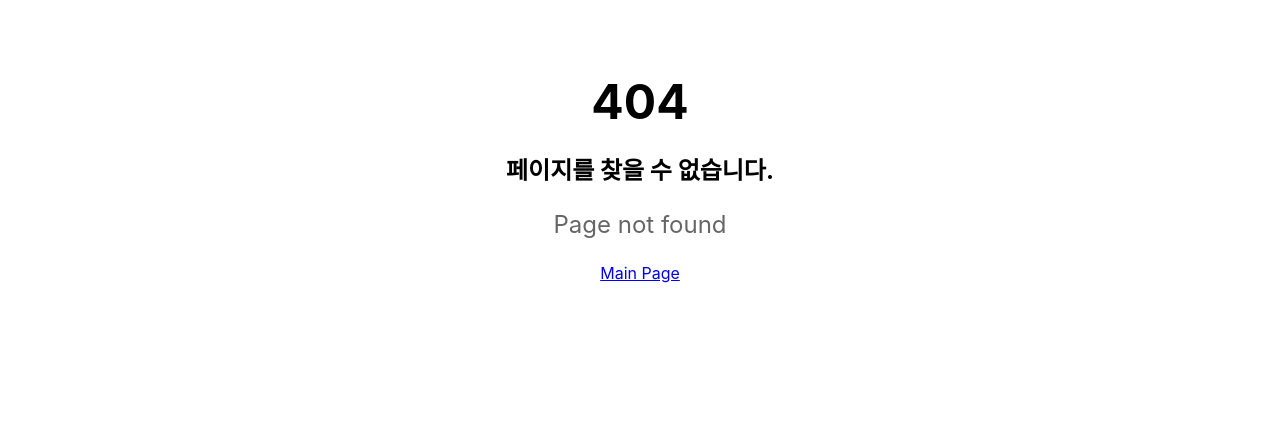
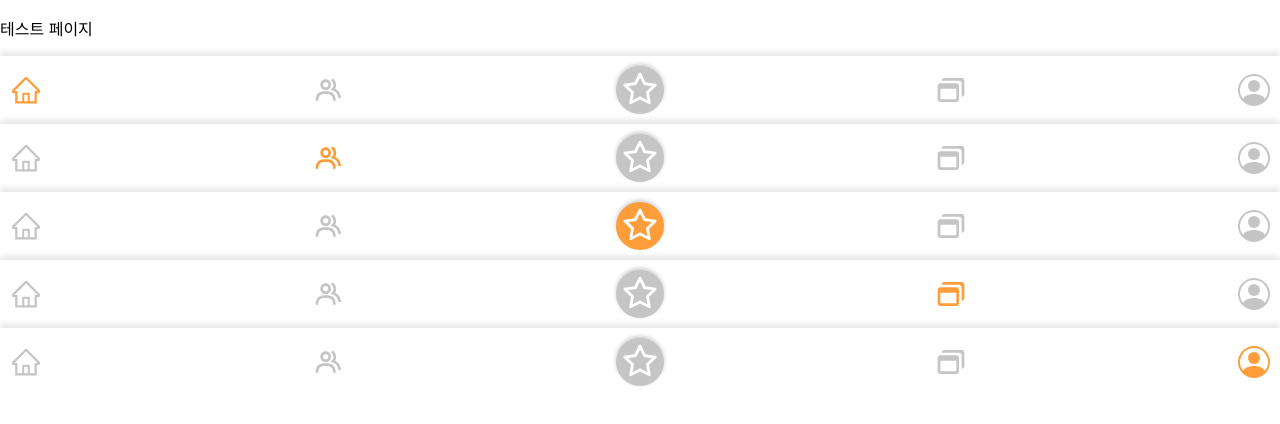
Before and after one commit to Jade-Good/FoodReco, a React (Create React App) app in the folder frontend/: page /test in a window 1280 px wide. Before the commit this address had no page. Shown: the top 424 px of the page. Built offline with nearby package versions, Linux system fonts and the light colour scheme.

Commit message:
Feat/FE : footer디자인 수정 및  생성

```diff
--- a/frontend/src/App.tsx
+++ b/frontend/src/App.tsx
@@ -17,6 +17,7 @@ import { MemberRecommendation } from './pages/memberRecommendation/MemberRecomme
 import { CrewRecommendation } from './pages/crewRecomendation/CrewRecommendation';
 import NotFound from './pages/notfound/NotFound';
 import MediaQueryProvider from 'react-responsive';
+import { Test } from './pages/Test';
 
 const queryClient = new QueryClient();
 
@@ -58,6 +59,7 @@ const App = () => {
               path="/crewrecommendation/:crewId"
               element={<CrewRecommendation />}
             />
+            <Route path="/test" element={<Test />} />
             <Route path="*" element={<NotFound />} />
           </Routes>
         </BrowserRouter>
--- a/frontend/src/components/MemberFooter/MemberFooterCrew.tsx
+++ b/frontend/src/components/MemberFooter/MemberFooterCrew.tsx
@@ -17,10 +17,12 @@ export const MemberFooterCrew = () => {
         onClick={() => navigate(`/friend/${memberId}`)}
         style={iconStyle}
       />
-      <AiOutlineStar
+      <div
+        style={circleStyle}
         onClick={() => navigate(`/recommendation/${memberId}`)}
-        style={iconStyle}
-      />
+      >
+        <AiOutlineStar style={starIconStyle} />
+      </div>
       <BiWindows
         onClick={() => navigate(`/crew/${memberId}`)}
         style={{ color: '#FE9D3A', fontSize: '2em' }}
@@ -46,3 +48,20 @@ const iconStyle = {
   fontSize: '2em', // 아이콘 크기 조정
   color: '#C6C5C5',
 };
+// 원 모양의 아이콘을 감싸는 div 스타일
+const circleStyle = {
+  display: 'flex',
+  justifyContent: 'center',
+  alignItems: 'center',
+  width: '3em',
+  height: '3em',
+  borderRadius: '50%', // 원 모양을 만듦
+  backgroundColor: '#C6C5C5', // 배경색 지정
+  boxShadow: '0px -2px 4px rgba(0, 0, 0, 0.2)', // 위쪽에 그림자 효과를 줌
+};
+
+const starIconStyle = {
+  fontSize: '2.5em', // 아이콘 크기 조정
+  color: 'white',
+  cursor: 'pointer',
+};
--- a/frontend/src/components/MemberFooter/MemberFooterFriend.tsx
+++ b/frontend/src/components/MemberFooter/MemberFooterFriend.tsx
@@ -17,10 +17,12 @@ export const MemberFooterFriend = () => {
         onClick={() => navigate(`/friend/${memberId}`)}
         style={{ color: '#FE9D3A', fontSize: '2em' }}
       />
-      <AiOutlineStar
+      <div
+        style={circleStyle}
         onClick={() => navigate(`/recommendation/${memberId}`)}
-        style={iconStyle}
-      />
+      >
+        <AiOutlineStar style={starIconStyle} />
+      </div>
       <BiWindows
         onClick={() => navigate(`/crew/${memberId}`)}
         style={iconStyle}
@@ -46,3 +48,20 @@ const iconStyle = {
   fontSize: '2em', // 아이콘 크기 조정
   color: '#C6C5C5',
 };
+// 원 모양의 아이콘을 감싸는 div 스타일
+const circleStyle = {
+  display: 'flex',
+  justifyContent: 'center',
+  alignItems: 'center',
+  width: '3em',
+  height: '3em',
+  borderRadius: '50%', // 원 모양을 만듦
+  backgroundColor: '#C6C5C5', // 배경색 지정
+  boxShadow: '0px -2px 4px rgba(0, 0, 0, 0.2)', // 위쪽에 그림자 효과를 줌
+};
+
+const starIconStyle = {
+  fontSize: '2.5em', // 아이콘 크기 조정
+  color: 'white',
+  cursor: 'pointer',
+};
--- a/frontend/src/components/MemberFooter/MemberFooterHome.tsx
+++ b/frontend/src/components/MemberFooter/MemberFooterHome.tsx
@@ -20,10 +20,12 @@ export const MemberFooterHome = () => {
         onClick={() => navigate(`/friend/${memberId}`)}
         style={iconStyle}
       />
-      <AiOutlineStar
+      <div
+        style={circleStyle}
         onClick={() => navigate(`/recommendation/${memberId}`)}
-        style={iconStyle}
-      />
+      >
+        <AiOutlineStar style={starIconStyle} />
+      </div>
       <BiWindows
         onClick={() => navigate(`/crew/${memberId}`)}
         style={iconStyle}
@@ -49,3 +51,19 @@ const iconStyle = {
   fontSize: '2em', // 아이콘 크기 조정
   color: '#C6C5C5',
 };
+const circleStyle = {
+  display: 'flex',
+  justifyContent: 'center',
+  alignItems: 'center',
+  width: '3em',
+  height: '3em',
+  borderRadius: '50%', // 원 모양을 만듦
+  backgroundColor: '#C6C5C5', // 배경색 지정
+  boxShadow: '0px -2px 4px rgba(0, 0, 0, 0.2)', // 위쪽에 그림자 효과를 줌
+};
+
+const starIconStyle = {
+  fontSize: '2.5em', // 아이콘 크기 조정
+  color: 'white',
+  cursor: 'pointer',
+};
--- a/frontend/src/components/MemberFooter/MemberFooterMypage.tsx
+++ b/frontend/src/components/MemberFooter/MemberFooterMypage.tsx
@@ -17,10 +17,12 @@ export const MemberFooterMypage = () => {
         onClick={() => navigate(`/friend/${memberId}`)}
         style={iconStyle}
       />
-      <AiOutlineStar
+      <div
+        style={circleStyle}
         onClick={() => navigate(`/recommendation/${memberId}`)}
-        style={iconStyle}
-      />
+      >
+        <AiOutlineStar style={starIconStyle} />
+      </div>
       <BiWindows
         onClick={() => navigate(`/crew/${memberId}`)}
         style={iconStyle}
@@ -46,3 +48,19 @@ const iconStyle = {
   fontSize: '2em', // 아이콘 크기 조정
   color: '#C6C5C5',
 };
+const circleStyle = {
+  display: 'flex',
+  justifyContent: 'center',
+  alignItems: 'center',
+  width: '3em',
+  height: '3em',
+  borderRadius: '50%', // 원 모양을 만듦
+  backgroundColor: '#C6C5C5', // 배경색 지정
+  boxShadow: '0px -2px 4px rgba(0, 0, 0, 0.2)', // 위쪽에 그림자 효과를 줌
+};
+
+const starIconStyle = {
+  fontSize: '2.5em', // 아이콘 크기 조정
+  color: 'white',
+  cursor: 'pointer',
+};
--- a/frontend/src/components/MemberFooter/MemberFooterRecommendation.tsx
+++ b/frontend/src/components/MemberFooter/MemberFooterRecommendation.tsx
@@ -17,10 +17,12 @@ export const MemberFooterRecommendation = () => {
         onClick={() => navigate(`/friend/${memberId}`)}
         style={iconStyle}
       />
-      <AiOutlineStar
+      <div
+        style={circleStyle}
         onClick={() => navigate(`/recommendation/${memberId}`)}
-        style={{ color: '#FE9D3A', fontSize: '2em' }}
-      />
+      >
+        <AiOutlineStar style={starIconStyle} />
+      </div>
       <BiWindows
         onClick={() => navigate(`/crew/${memberId}`)}
         style={iconStyle}
@@ -46,3 +48,21 @@ const iconStyle = {
   fontSize: '2em', // 아이콘 크기 조정
   color: '#C6C5C5',
 };
+// 원 모양의 아이콘을 감싸는 div 스타일
+const circleStyle = {
+  display: 'flex',
+  justifyContent: 'center',
+  alignItems: 'center',
+  width: '3em',
+  height: '3em',
+  borderRadius: '50%', // 원 모양을 만듦
+  backgroundColor: '#FE9D3A', // 배경색 지정
+  boxShadow: '0px -2px 4px rgba(0, 0, 0, 0.2)', // 위쪽에 그림자 효과를 줌
+};
+
+// 별 모양의 아이콘 스타일
+const starIconStyle = {
+  fontSize: '2.5em', // 아이콘 크기 조정
+  color: 'white',
+  cursor: 'pointer',
+};
--- /dev/null
+++ b/frontend/src/pages/Test.tsx
@@ -0,0 +1,19 @@
+import React from 'react';
+import { MemberFooterHome } from '../components/MemberFooter/MemberFooterHome';
+import { MemberFooterFriend } from '../components/MemberFooter/MemberFooterFriend';
+import { MemberFooterRecommendation } from '../components/MemberFooter/MemberFooterRecommendation';
+import { MemberFooterCrew } from '../components/MemberFooter/MemberFooterCrew';
+import { MemberFooterMypage } from '../components/MemberFooter/MemberFooterMypage';
+
+export const Test = () => {
+  return (
+    <div>
+      <p>테스트 페이지</p>
+      <MemberFooterHome />
+      <MemberFooterFriend />
+      <MemberFooterRecommendation />
+      <MemberFooterCrew />
+      <MemberFooterMypage />
+    </div>
+  );
+};
```
